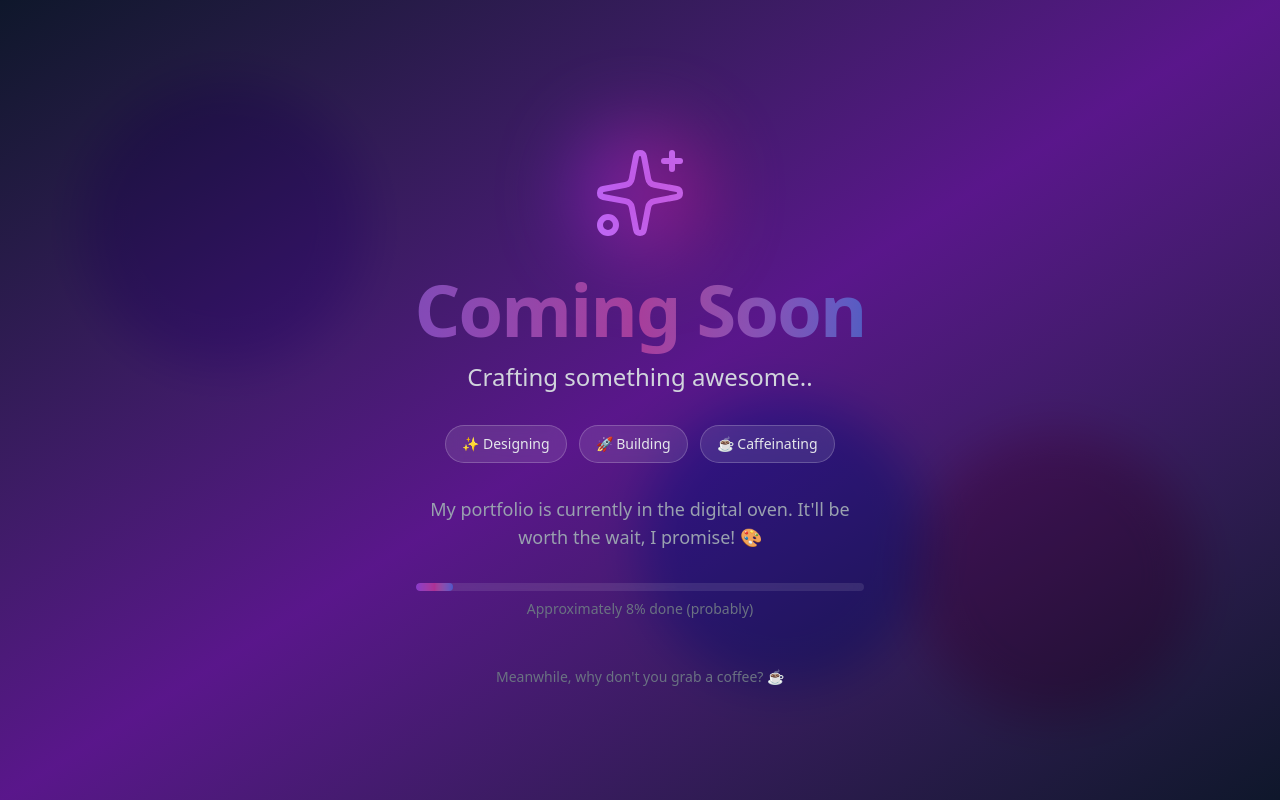
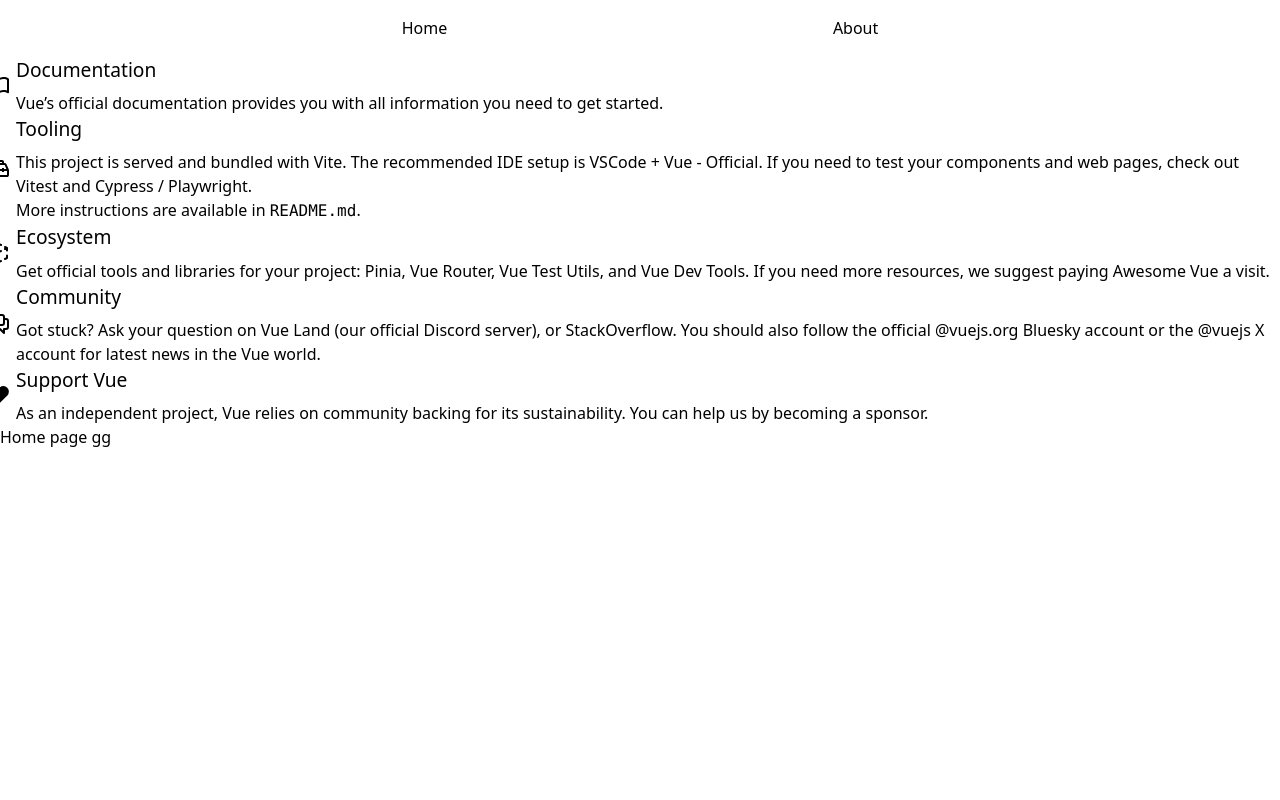
Before and after one commit to simo-macca/my-portfolio, a Vue app: page / in a window 1280 px wide. Built offline with nearby package versions, Linux system fonts and the light colour scheme.

Commit message:
restored the base code from where to start

```diff
--- a/src/App.vue
+++ b/src/App.vue
@@ -3,14 +3,14 @@
 </script>
 
 <template>
-  <!-- <header> -->
-  <!--   <div class="w-full"> -->
-  <!--     <nav class="mx-auto flex w-full items-center justify-evenly p-4"> -->
-  <!--       <RouterLink to="/">Home</RouterLink> -->
-  <!--       <RouterLink to="/about">About</RouterLink> -->
-  <!--     </nav> -->
-  <!--   </div> -->
-  <!-- </header> -->
+  <header>
+    <div class="w-full">
+      <nav class="mx-auto flex w-full items-center justify-evenly p-4">
+        <RouterLink to="/">Home</RouterLink>
+        <RouterLink to="/about">About</RouterLink>
+      </nav>
+    </div>
+  </header>
 
   <RouterView />
 </template>
--- a/src/router/index.js
+++ b/src/router/index.js
@@ -1,5 +1,4 @@
 import { createRouter, createWebHistory } from 'vue-router'
-import HomeView from '../views/HomeView.vue'
 
 const router = createRouter({
   history: createWebHistory(import.meta.env.BASE_URL),
@@ -7,14 +6,11 @@
     {
       path: '/',
       name: 'home',
-      component: () => import('../views/WorkInProgressView.vue'),
+      component: () => import('../views/HomeView.vue'),
     },
     {
       path: '/about',
       name: 'about',
-      // route level code-splitting
-      // this generates a separate chunk (About.[hash].js) for this route
-      // which is lazy-loaded when the route is visited.
       component: () => import('../views/AboutView.vue'),
     },
   ],
--- a/src/views/WorkInProgressView.vue
+++ /dev/null
@@ -1,95 +0,0 @@
-<script setup>
-import { ref, computed, onMounted, onUnmounted } from 'vue';
-import { Coffee, Code, Sparkles, Rocket } from 'lucide-vue-next';
-
-const dots = ref('');
-const currentIcon = ref(0);
-
-const icons = [
-  { Icon: Coffee, color: 'text-amber-400' },
-  { Icon: Code, color: 'text-green-400' },
-  { Icon: Sparkles, color: 'text-purple-400' },
-  { Icon: Rocket, color: 'text-blue-400' }
-];
-
-const activeIconData = computed(() => {
-  return icons[currentIcon.value];
-});
-
-let dotsInterval = null;
-let iconInterval = null;
-
-onMounted(() => {
-  dotsInterval = setInterval(() => {
-    dots.value = dots.value.length >= 3 ? '' : dots.value + '.';
-  }, 500);
-
-  iconInterval = setInterval(() => {
-    currentIcon.value = (currentIcon.value + 1) % icons.length;
-  }, 2000);
-});
-
-onUnmounted(() => {
-  clearInterval(dotsInterval);
-  clearInterval(iconInterval);
-});
-</script>
-
-<template>
-  <div class="min-h-screen bg-linear-to-br from-slate-900 via-purple-900 to-slate-900 flex items-center justify-center p-4 overflow-hidden relative">
-    <div class="absolute top-20 left-20 w-72 h-72 bg-purple-500 rounded-full mix-blend-multiply filter blur-xl opacity-20 animate-pulse"></div>
-    <div class="absolute bottom-20 right-20 w-72 h-72 bg-pink-500 rounded-full mix-blend-multiply filter blur-xl opacity-20 animate-pulse delay-700"></div>
-    <div class="absolute top-1/2 left-1/2 w-72 h-72 bg-blue-500 rounded-full mix-blend-multiply filter blur-xl opacity-20 animate-pulse delay-1000"></div>
-
-    <div class="relative z-10 text-center w-max mx-auto">
-      <div class="m-8 flex justify-center">
-        <div class="relative">
-          <component
-            :is="activeIconData.Icon"
-            :class="['w-24', 'h-24', activeIconData.color, 'transition-all', 'duration-500', 'transform', 'hover:scale-110']"
-            :stroke-width="1.5"
-          />
-          <div class="absolute -inset-4 bg-linear-to-r from-purple-600 to-pink-600 rounded-full blur-2xl opacity-30 animate-pulse"></div>
-        </div>
-      </div>
-
-      <h1 class="text-6xl md:text-7xl font-bold text-white mb-4 tracking-tight">
-        <span class="bg-clip-text text-transparent bg-linear-to-r from-purple-400 via-pink-400 to-blue-400 animate-pulse">
-          Coming Soon
-        </span>
-      </h1>
-
-      <div class="text-xl md:text-2xl text-gray-300 mb-8 font-light h-8">
-        Crafting something awesome{{ dots }}
-      </div>
-
-      <div class="flex flex-wrap gap-3 justify-center mb-8">
-        <span class="px-4 py-2 bg-white/10 backdrop-blur-sm rounded-full text-sm text-gray-200 border border-white/20">
-          ✨ Designing
-        </span>
-        <span class="px-4 py-2 bg-white/10 backdrop-blur-sm rounded-full text-sm text-gray-200 border border-white/20">
-          🚀 Building
-        </span>
-        <span class="px-4 py-2 bg-white/10 backdrop-blur-sm rounded-full text-sm text-gray-200 border border-white/20">
-          ☕ Caffeinating
-        </span>
-      </div>
-
-      <p class="text-gray-400 text-lg mb-8 max-w-md mx-auto">
-        My portfolio is currently in the digital oven.
-        It'll be worth the wait, I promise! 🎨
-      </p>
-
-      <div class="max-w-md mx-auto">
-        <div class="h-2 bg-white/10 rounded-full overflow-hidden backdrop-blur-sm">
-          <div class="h-full bg-linear-to-r from-purple-500 via-pink-500 to-blue-500 rounded-full animate-pulse w-1/12"></div>
-        </div>
-        <p class="text-gray-500 text-sm mt-2">Approximately 8% done (probably)</p>
-      </div>
-
-      <div class="mt-12 text-gray-500 text-sm">
-        <p>Meanwhile, why don't you grab a coffee? ☕</p>
-      </div>
-    </div>
-  </div>
-</template>
```
